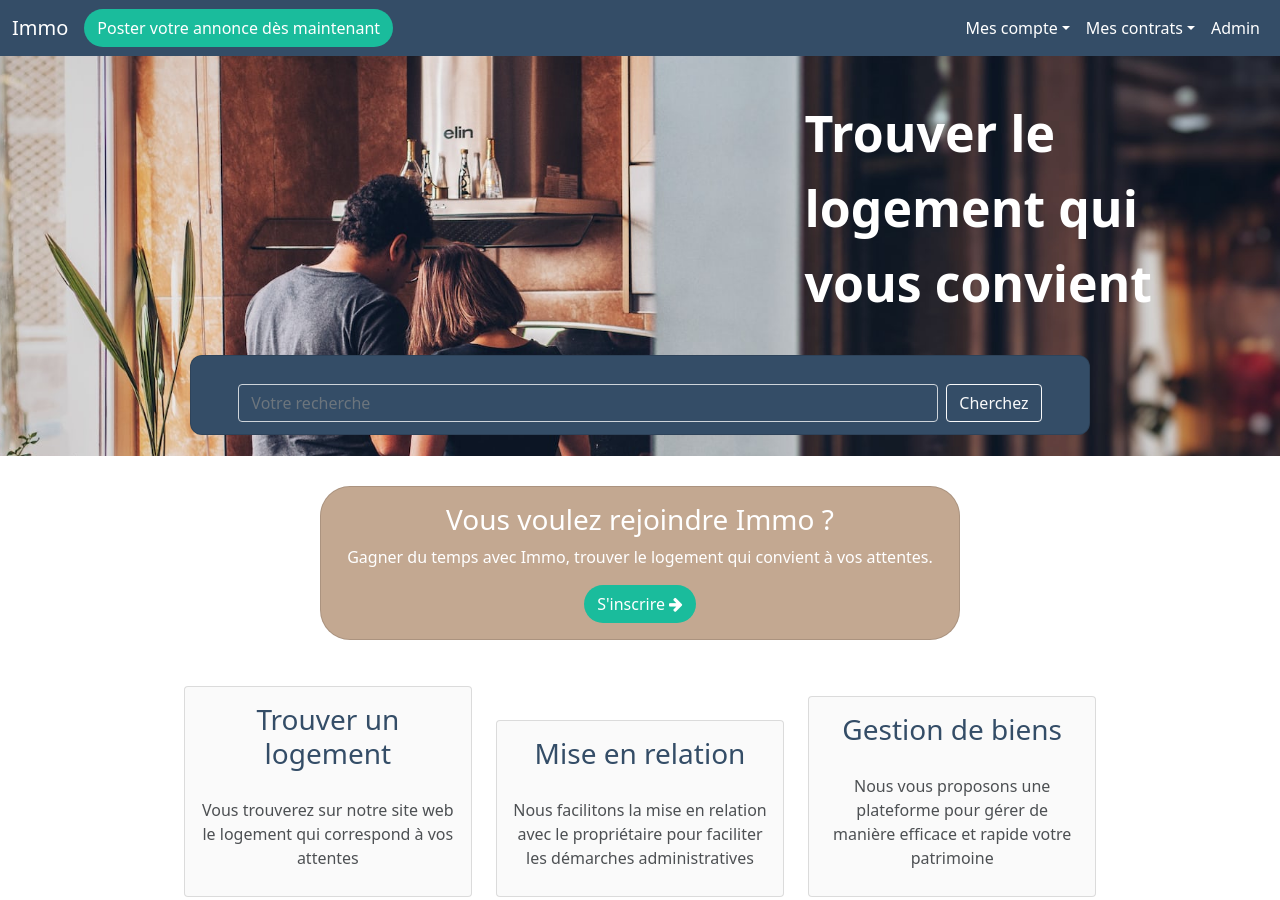
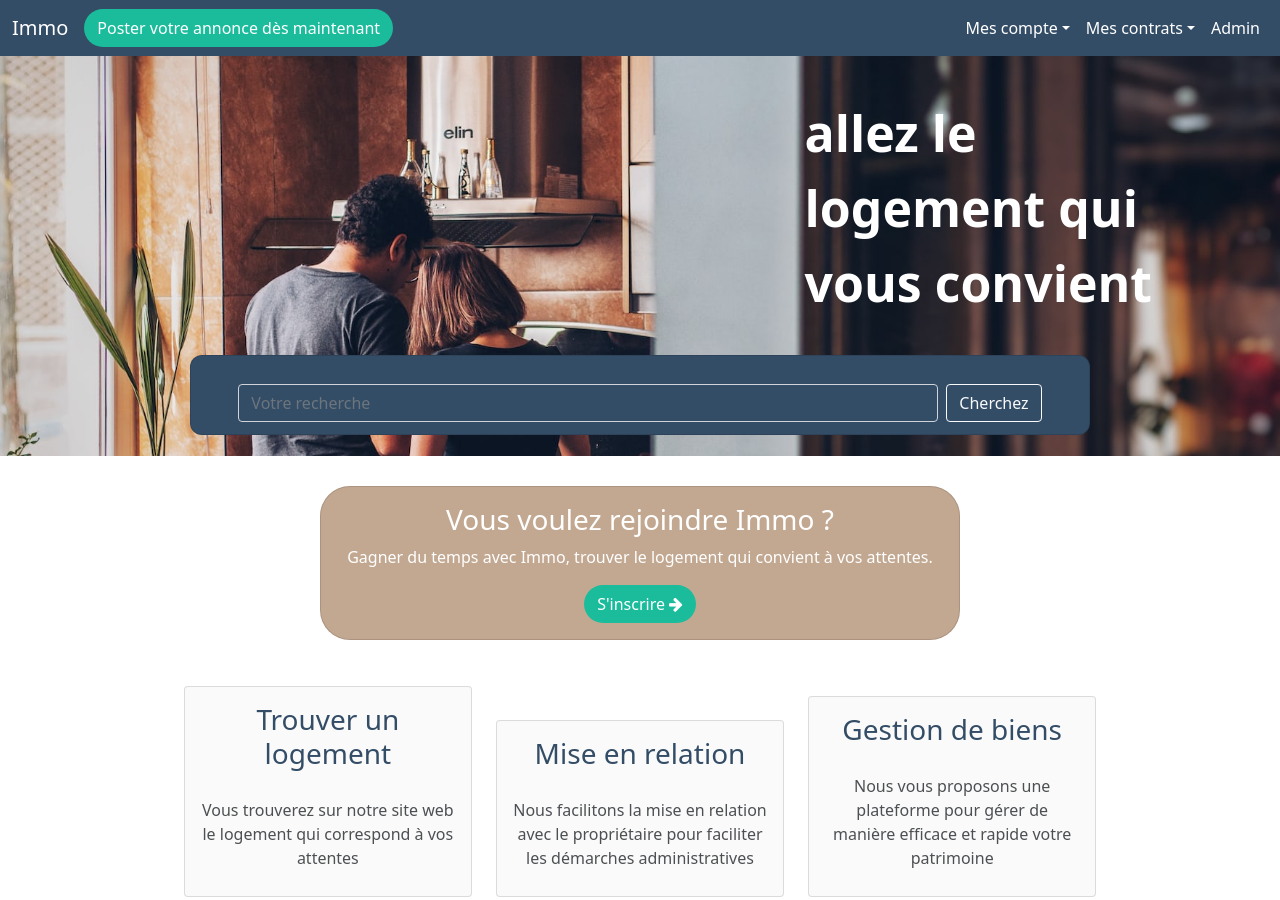
Before and after one commit to minouboo/immo-html, a plain HTML site: page index.html in a window 1280 px wide. Shown: the top 900 px of the page. Drawn offline with nearby package versions, Linux system fonts and the light colour scheme; a script that the page names is missing.

Commit message:
Test iPad

```diff
--- a/index.html
+++ b/index.html
@@ -30,7 +30,7 @@
   <main>
 
     <div id="top-body" class="container-fluid bg-img" style="background-image: url(immo-couple.png);">
-      <span id="image-text" class="text-start">Trouver le <br>logement qui <br>vous convient</span>
+      <span id="image-text" class="text-start">allez le <br>logement qui <br>vous convient</span>
 
 
       <div class="card text-center" id="search-container">
```
